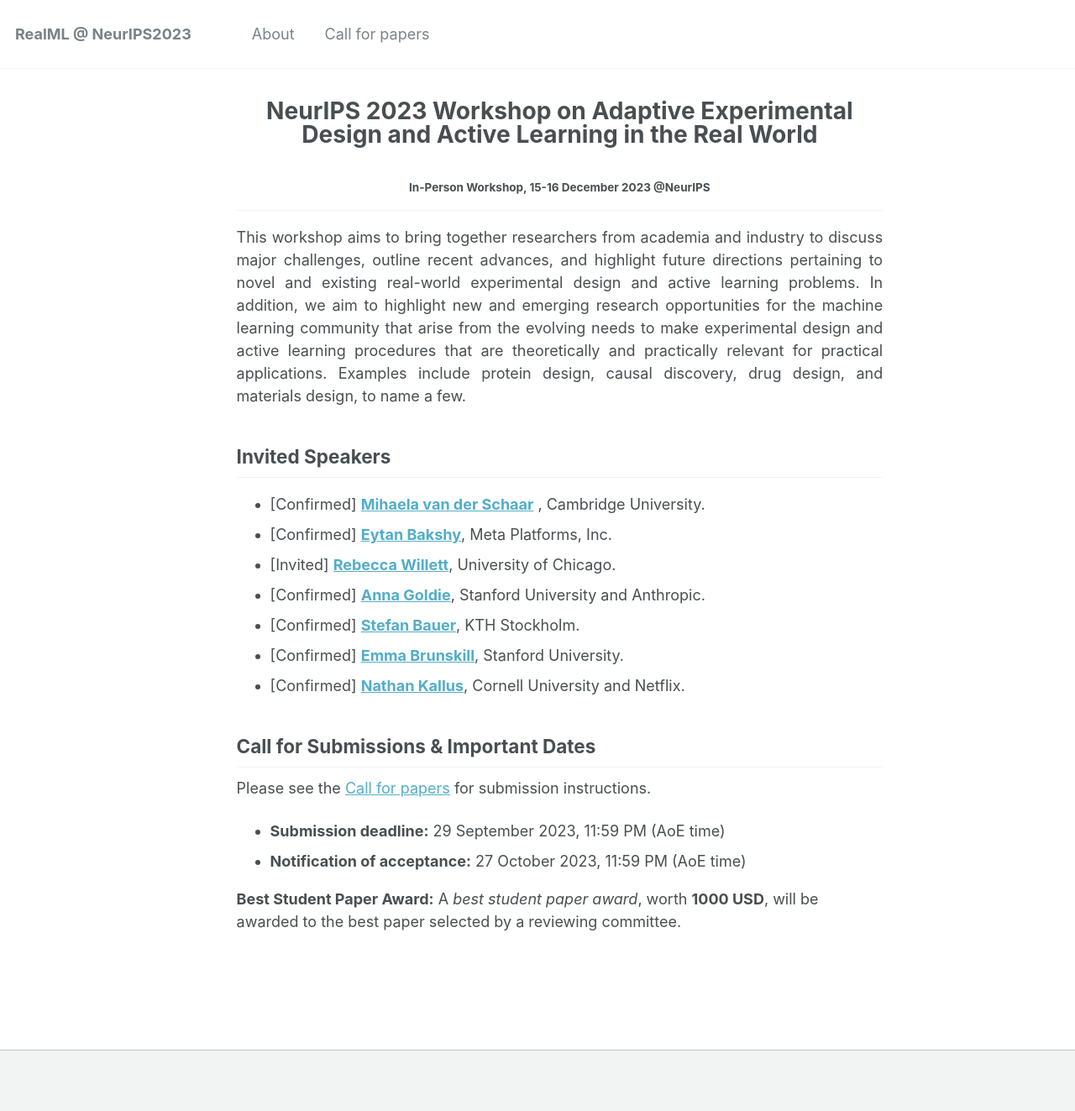
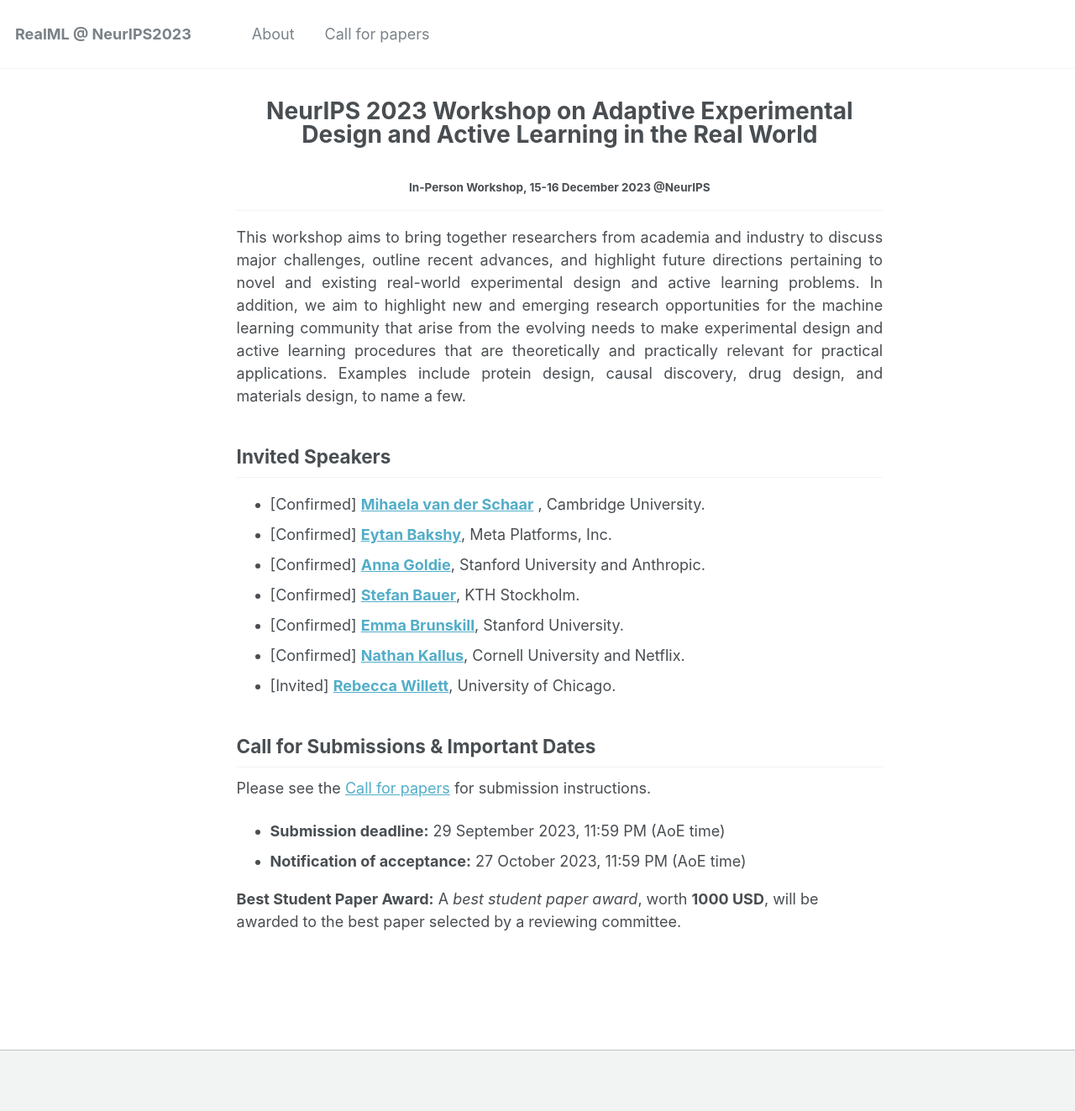
Before and after one commit to realworldml/neurips2023, a Jekyll site: the page built from _pages/about.md, in a window 1280 px wide. Shown: the whole page at 84% size. Built offline with Jekyll 4.4.1, drawn with Linux system fonts in a browser that asks for light colours.

```diff
--- a/_pages/about.md
+++ b/_pages/about.md
@@ -19,11 +19,11 @@ Invited Speakers
 ------
 * [Confirmed] **[Mihaela van der Schaar](https://www.vanderschaar-lab.com/)** , Cambridge University.
 * [Confirmed] **[Eytan Bakshy](https://eytan.github.io/)**, Meta Platforms, Inc.
-* [Invited] **[Rebecca Willett](https://willett.psd.uchicago.edu/)**,  University of Chicago.
 * [Confirmed] **[Anna Goldie](https://www.annagoldie.com/)**, Stanford University and Anthropic.
 * [Confirmed] **[Stefan Bauer](https://www.kth.se/profile/baue)**, KTH Stockholm.
 * [Confirmed] **[Emma Brunskill](https://cs.stanford.edu/people/ebrun/)**, Stanford University.
 * [Confirmed] **[Nathan Kallus](https://nathankallus.com/)**, Cornell University and Netflix.
+* [Invited] **[Rebecca Willett](https://willett.psd.uchicago.edu/)**,  University of Chicago.
 
 
 Call for Submissions & Important Dates
```
